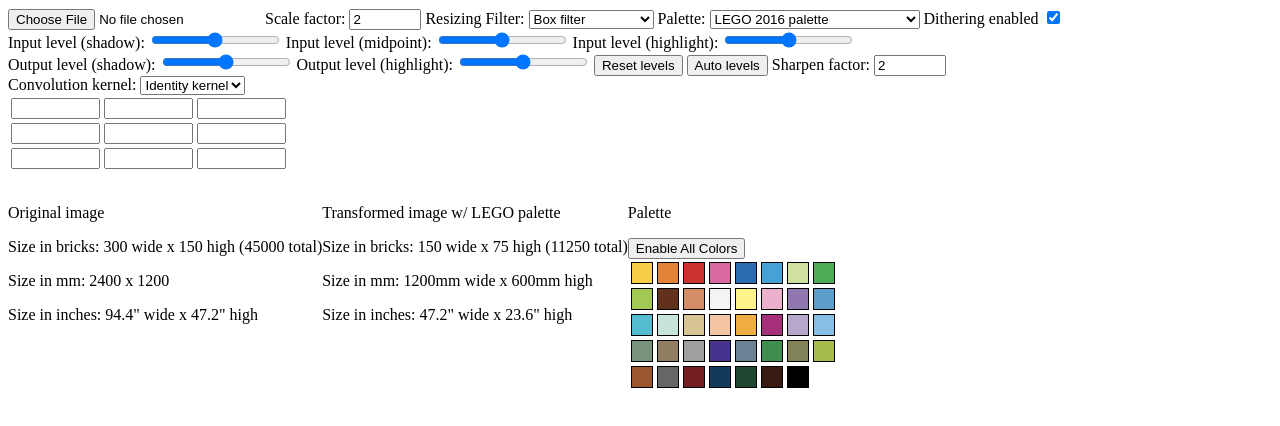
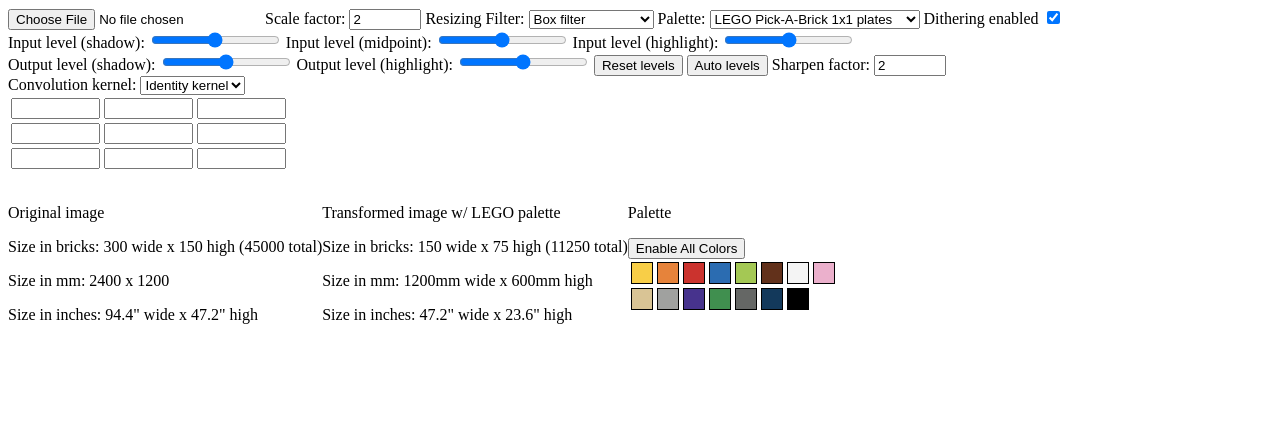
Before and after one commit to smagoun/legodither, a plain HTML site: page index.html in a window 1280 px wide. Both pictures are taken after a click on the button "Enable All Colors". Drawn offline with Linux system fonts and the light colour scheme.

Commit message:
Add a pair of additional palettes matching colors on PickABrick site

```diff
--- a/index.html
+++ b/index.html
@@ -6,6 +6,8 @@
 <script src="color.js"></script>
 <script src="palette-lego2016.js"></script>
 <script src="palette-lego2016grays.js"></script>
+<script src="palette-legopickabrickplates.js"></script>
+<script src="palette-legopickabrickbricks.js"></script>
 <script src="palette-peeron.js"></script>
 <script src="palette-mono.js"></script>
 <script src="palette-3bitcolor.js"></script>
@@ -60,8 +62,10 @@
 
         <label for="paletteSelect">Palette:</label>
         <select id="paletteSelect" onchange="drawLego()">
-            <option value="lego2016" selected="true">LEGO 2016 palette</option>
+            <option value="lego2016">LEGO 2016 palette</option>
             <option value="lego2016grays">LEGO 2016 palette (grays only)</option>
+            <option value="legoPABplates" selected="true">LEGO Pick-A-Brick 1x1 plates</option>
+            <option value="legoPABbricks">LEGO Pick-A-Brick 1x1 bricks</option>
             <option value="peeron">LEGO palette (Peeron)</option>
             <option value="void" disabled>--------</option>
             <option value="mono">Black + White</option>
--- a/legodither.js
+++ b/legodither.js
@@ -44,6 +44,8 @@ function getPalette(paletteName) {
         case "native":          currPalette = null;                                     break;
         case "lego2016":        currPalette = new PaletteLEGO2016(paletteName);         break;
         case "lego2016grays":   currPalette = new PaletteLEGO2016Grays(paletteName);    break;
+        case "legoPABplates":   currPalette = new PaletteLEGOPABPlates(paletteName);    break;
+        case "legoPABbricks":   currPalette = new PaletteLEGOPABBricks(paletteName);    break;
         case "peeron":          currPalette = new PalettePeeron(paletteName);           break;
         case "mono":            currPalette = new PaletteMono(paletteName);             break;
         case "3bitcolor":       currPalette = new Palette3BitColor(paletteName);        break;
--- a/palette-lego2016.js
+++ b/palette-lego2016.js
@@ -1,23 +1,22 @@
 /**
  * Official LEGO 2016 palette from https://www.thebrickfan.com/wp-content/uploads/2016/05/LEGO-Color-Palette-2016.pdf
  * RGB values determined via OSX Digital Color Meter App
-*/
-
+ */
 class PaletteLEGO2016 extends Palette {
 
     static makePalette() {
         let palette = [];
         let radix = 10;
         let rgb, name, color;
-        for (let i = 1; i < PaletteLEGO2016.colors.length; i++) {  // 1-indexed to skip header row
-            if ((PaletteLEGO2016.colors[i][5] == 1) || (PaletteLEGO2016.colors[i][6] == 1)) {
+        for (let i = 1; i < this.colors.length; i++) {  // 1-indexed to skip header row
+            if ((this.colors[i][5] == 1) || (this.colors[i][6] == 1)) {
                 // Skip transparent + metallic colors
                 continue;
             }
-            name = PaletteLEGO2016.colors[i][1];
-            rgb = [parseInt(PaletteLEGO2016.colors[i][2], radix),
-                    parseInt(PaletteLEGO2016.colors[i][3], radix),
-                    parseInt(PaletteLEGO2016.colors[i][4], radix)];
+            name = this.colors[i][1];
+            rgb = [parseInt(this.colors[i][2], radix),
+                    parseInt(this.colors[i][3], radix),
+                    parseInt(this.colors[i][4], radix)];
             color = new Color(rgb, name);
             palette.push([color, true]);   // Colors are always enabled at first
         }
--- /dev/null
+++ b/palette-legopickabrickbricks.js
@@ -0,0 +1,34 @@
+/**
+ * Official LEGO 2016 palette from https://www.thebrickfan.com/wp-content/uploads/2016/05/LEGO-Color-Palette-2016.pdf
+ * and filtered by 1x1 bricks from Pick A Brick: https://www.lego.com/en-nz/page/static/pick-a-brick?query=plate%201x1&page=1
+ *
+ * RGB values determined via OSX Digital Color Meter App
+ */
+class PaletteLEGOPABBricks extends PaletteLEGO2016 {
+
+}
+
+PaletteLEGOPABBricks.colors = [
+  ["LEGO No.","LEGO Color","R","G","B","isTransparent","isMetallic"  ],
+    ["24"," Bright Yellow",248,206,71,0,0  ],
+    ["106"," Bright Orange",230,131,59,0,0  ],
+    ["21"," Bright Red",203,51,46,0,0  ],
+    ["23"," Bright Blue",43,108,177,0,0  ],
+    ["119"," Bright Yel. Green",164,200,84,0,0  ],
+    ["192"," Reddish Brown",98,49,27,0,0  ],
+    ["1"," White",244,244,244,0,0  ],
+    ["222"," Light Purple",235,176,204,0,0  ],
+    ["324"," Med. Lavender",145,119,176,0,0  ],
+    ["102"," Medium Blue",94,157,202,0,0  ],
+    ["322"," Medium Azur",84,187,208,0,0  ],
+    ["5"," Brick Yellow",217,196,149,0,0  ],
+    ["124"," Bright Red Violet",166,47,122,0,0  ],
+    ["151"," Sand Green",119,147,124,0,0  ],
+    ["194"," Med. Stone Grey",160,161,159,0,0  ],
+    ["268"," Medium Lilac",71,51,141,0,0  ],
+    ["312"," Medium Nougat",167,188,78,0,0  ],
+    ["199"," Dark Stone Grey",101,103,101,0,0  ],
+    ["154"," New dark Red",117,30,32,0,0  ],
+    ["140"," Earth Blue",19,57,91,0,0  ],
+    ["26"," Black",0,0,0,0,0  ],
+];
--- /dev/null
+++ b/palette-legopickabrickplates.js
@@ -0,0 +1,28 @@
+/**
+ * Official LEGO 2016 palette from https://www.thebrickfan.com/wp-content/uploads/2016/05/LEGO-Color-Palette-2016.pdf
+ * and filtered by 1x1 bricks from Pick A Brick: https://www.lego.com/en-nz/page/static/pick-a-brick?query=plate%201x1&page=1
+ *
+ * RGB values determined via OSX Digital Color Meter App
+ */
+class PaletteLEGOPABPlates extends PaletteLEGO2016 {
+
+}
+
+PaletteLEGOPABPlates.colors = [
+  ["LEGO No.","LEGO Color","R","G","B","isTransparent","isMetallic"  ],
+    ["24"," Bright Yellow",248,206,71,0,0  ],
+    ["106"," Bright Orange",230,131,59,0,0  ],
+    ["21"," Bright Red",203,51,46,0,0  ],
+    ["23"," Bright Blue",43,108,177,0,0  ],
+    ["119"," Bright Yel. Green",164,200,84,0,0  ],
+    ["192"," Reddish Brown",98,49,27,0,0  ],
+    ["1"," White",244,244,244,0,0  ],
+    ["222"," Light Purple",235,176,204,0,0  ],
+    ["5"," Brick Yellow",217,196,149,0,0  ],
+    ["194"," Med. Stone Grey",160,161,159,0,0  ],
+    ["268"," Medium Lilac",71,51,141,0,0  ],
+    ["28"," Dark Green",64,143,79,0,0  ],
+    ["199"," Dark Stone Grey",101,103,101,0,0  ],
+    ["140"," Earth Blue",19,57,91,0,0  ],
+    ["26"," Black",0,0,0,0,0  ],
+];
```
